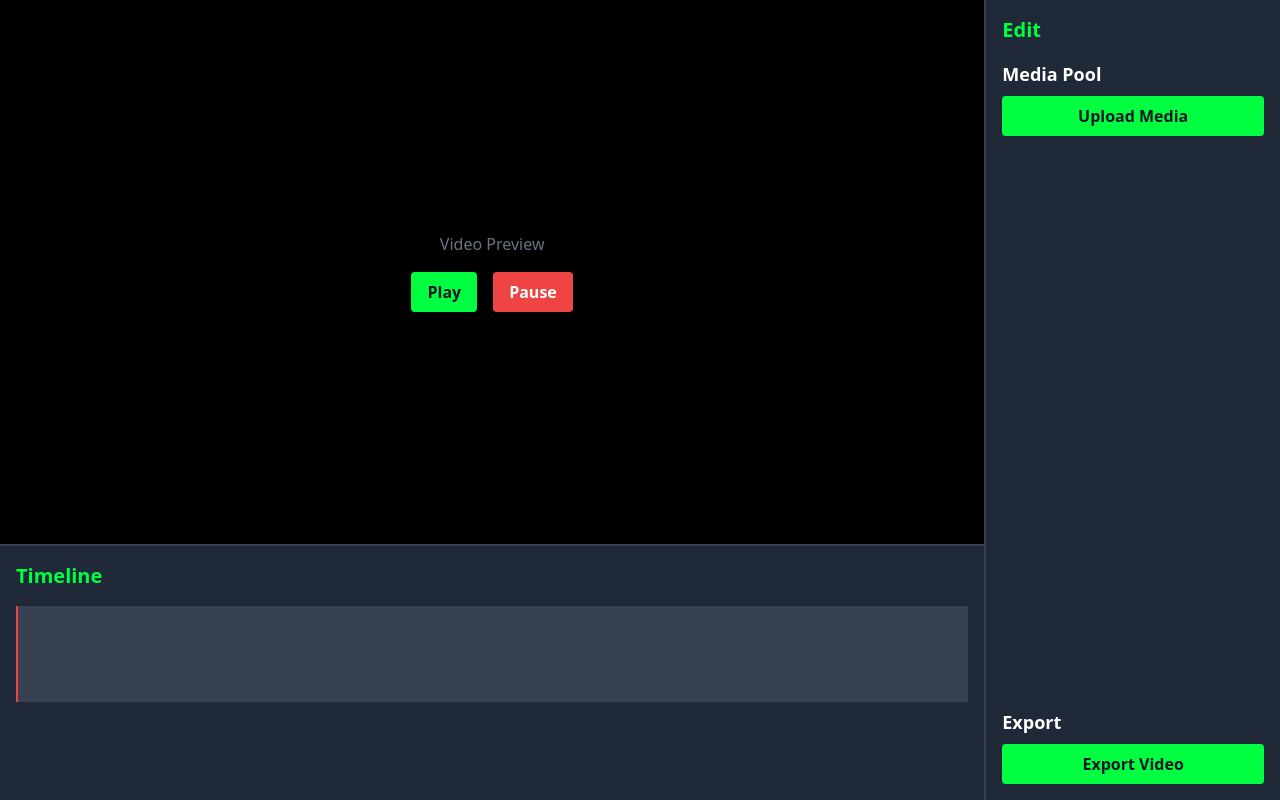
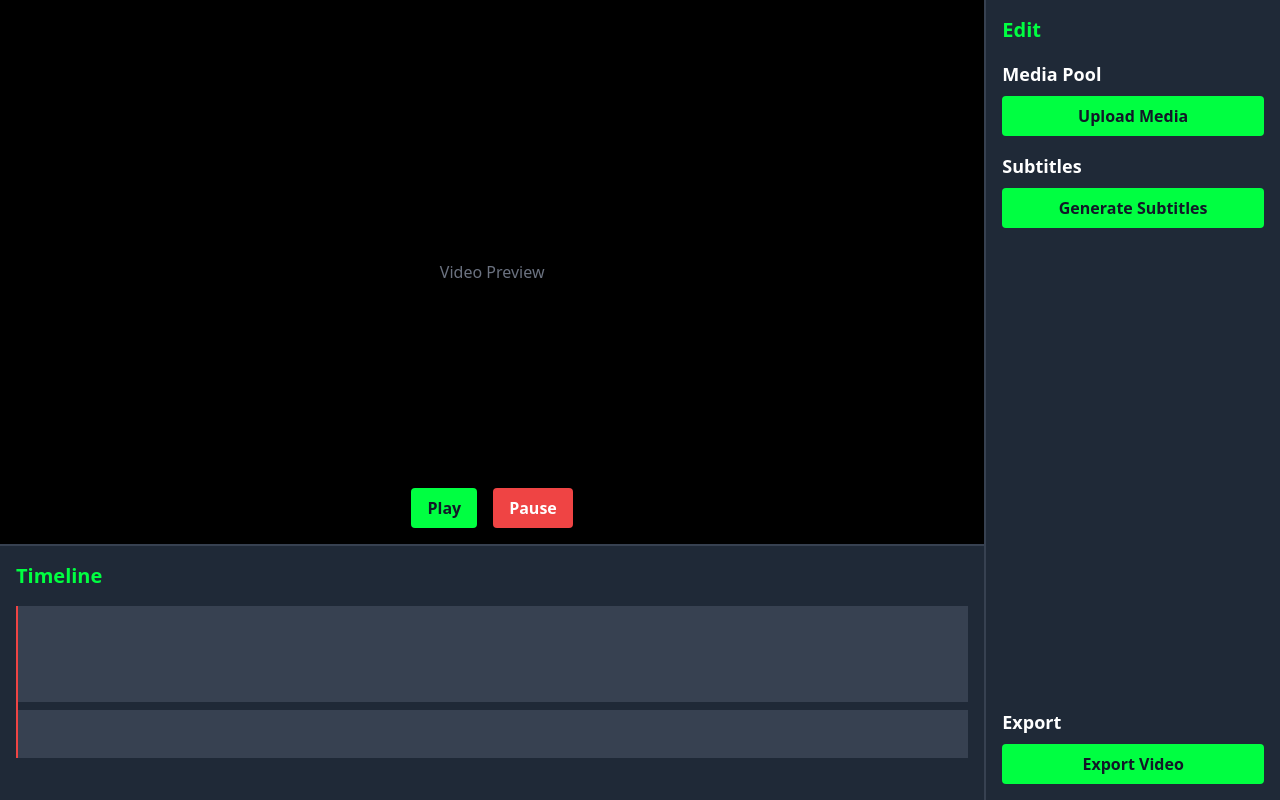
Before and after one commit to kamillimak/apka, a React (Vite) app: page / in a window 1280 px wide. Built offline with nearby package versions, Linux system fonts and the light colour scheme.

Commit message:
feat: Add subtitle generation and display

```diff
--- a/src/App.tsx
+++ b/src/App.tsx
@@ -5,6 +5,7 @@ import { DndProvider } from 'react-dnd';
 import { HTML5Backend } from 'react-dnd-html5-backend';
 import { TimelineProvider } from './context/TimelineContext';
 import { PlaybackProvider } from './context/PlaybackContext';
+import { SubtitlesProvider } from './context/SubtitlesContext';
 
 function App() {
   return (
@@ -12,7 +13,9 @@ function App() {
       <MediaProvider>
         <TimelineProvider>
           <PlaybackProvider>
-            <Editor />
+            <SubtitlesProvider>
+              <Editor />
+            </SubtitlesProvider>
           </PlaybackProvider>
         </TimelineProvider>
       </MediaProvider>
--- a/src/components/preview/Preview.tsx
+++ b/src/components/preview/Preview.tsx
@@ -1,18 +1,22 @@
-import React, { useContext, useEffect, useRef } from 'react';
+import React, { useContext, useEffect, useRef, useState } from 'react';
 import { TimelineContext } from '../../context/TimelineContext';
 import { PlaybackContext } from '../../context/PlaybackContext';
+import { SubtitlesContext, Subtitle } from '../../context/SubtitlesContext';
 
 const Preview: React.FC = () => {
   const timelineContext = useContext(TimelineContext);
   const playbackContext = useContext(PlaybackContext);
+  const subtitlesContext = useContext(SubtitlesContext);
   const videoRef = useRef<HTMLVideoElement>(null);
+  const [currentSubtitle, setCurrentSubtitle] = useState<Subtitle | null>(null);
 
-  if (!timelineContext || !playbackContext) {
-    throw new Error('Preview must be used within a TimelineProvider and PlaybackProvider');
+  if (!timelineContext || !playbackContext || !subtitlesContext) {
+    throw new Error('Preview must be used within a TimelineProvider, PlaybackProvider, and SubtitlesProvider');
   }
 
   const { clips } = timelineContext;
   const { isPlaying, currentTime, play, pause } = playbackContext;
+  const { subtitles } = subtitlesContext;
   const firstVideo = clips.find(clip => clip.type === 'video');
 
   useEffect(() => {
@@ -35,16 +39,25 @@ const Preview: React.FC = () => {
     if (videoRef.current && Math.abs(videoRef.current.currentTime - currentTime) > 0.1) {
       videoRef.current.currentTime = currentTime;
     }
-  }, [currentTime]);
+
+    const activeSubtitle = subtitles.find(sub => currentTime >= sub.startTime && currentTime <= sub.endTime);
+    setCurrentSubtitle(activeSubtitle || null);
+
+  }, [currentTime, subtitles]);
 
   return (
-    <div className="w-full h-full bg-black flex flex-col items-center justify-center">
+    <div className="w-full h-full bg-black flex flex-col items-center justify-center relative">
       {firstVideo ? (
         <video ref={videoRef} className="w-full h-full" />
       ) : (
         <p className="text-gray-500">Video Preview</p>
       )}
-      <div className="flex space-x-4 mt-4">
+      {currentSubtitle && (
+        <div className="absolute bottom-10 bg-black bg-opacity-50 p-2 rounded">
+          <p className="text-white text-2xl font-bold text-center">{currentSubtitle.text}</p>
+        </div>
+      )}
+      <div className="absolute bottom-0 flex space-x-4 p-4">
         <button onClick={play} className="bg-neon-green text-gray-900 font-bold py-2 px-4 rounded">Play</button>
         <button onClick={pause} className="bg-red-500 text-white font-bold py-2 px-4 rounded">Pause</button>
       </div>
--- a/src/components/sidebar/Sidebar.tsx
+++ b/src/components/sidebar/Sidebar.tsx
@@ -1,6 +1,7 @@
 import React from 'react';
 import MediaPool from './MediaPool';
 import Export from '../export/Export';
+import Subtitles from './Subtitles';
 
 const Sidebar: React.FC = () => {
   return (
@@ -8,6 +9,7 @@ const Sidebar: React.FC = () => {
       <div>
         <h2 className="text-xl font-bold text-neon-green mb-4">Edit</h2>
         <MediaPool />
+        <Subtitles />
       </div>
       <Export />
     </div>
--- /dev/null
+++ b/src/components/sidebar/Subtitles.tsx
@@ -0,0 +1,78 @@
+import React, { useContext, useState } from 'react';
+import { TimelineContext } from '../../context/TimelineContext';
+import { SubtitlesContext } from '../../context/SubtitlesContext';
+
+const Subtitles: React.FC = () => {
+  const timelineContext = useContext(TimelineContext);
+  const subtitlesContext = useContext(SubtitlesContext);
+  const [isGenerating, setIsGenerating] = useState(false);
+
+  if (!timelineContext || !subtitlesContext) {
+    throw new Error('Subtitles must be used within a TimelineProvider and SubtitlesProvider');
+  }
+
+  const { clips } = timelineContext;
+  const { addSubtitles } = subtitlesContext;
+
+  const handleGenerateSubtitles = () => {
+    const firstVideo = clips.find(clip => clip.type === 'video');
+    if (firstVideo) {
+      setIsGenerating(true);
+      const recognition = new (window.SpeechRecognition || window.webkitSpeechRecognition)();
+      recognition.lang = 'pl-PL';
+      recognition.continuous = true;
+      recognition.interimResults = true;
+
+      const audioContext = new AudioContext();
+      fetch(firstVideo.url)
+        .then(response => response.arrayBuffer())
+        .then(buffer => audioContext.decodeAudioData(buffer))
+        .then(audioBuffer => {
+          const source = audioContext.createBufferSource();
+          source.buffer = audioBuffer;
+          const destination = audioContext.createMediaStreamDestination();
+          source.connect(destination);
+          const mediaStream = destination.stream;
+          const mediaStreamTrack = mediaStream.getAudioTracks()[0];
+          const mediaStreamSource = audioContext.createMediaStreamSource(new MediaStream([mediaStreamTrack]));
+
+          recognition.onresult = (event) => {
+            const newSubtitles = Array.from(event.results).map((result, index) => ({
+              id: `sub-${index}`,
+              text: result[0].transcript,
+              startTime: result[0].timestamp ? result[0].timestamp / 1000 : 0,
+              endTime: result[0].timestamp ? result[0].timestamp / 1000 + 2 : 2, // Dummy endTime
+            }));
+            addSubtitles(newSubtitles);
+          };
+
+          recognition.onerror = (event) => {
+            console.error('Speech recognition error:', event.error);
+            setIsGenerating(false);
+          };
+
+          recognition.onend = () => {
+            setIsGenerating(false);
+          };
+
+          source.start();
+          recognition.start();
+        });
+    }
+  };
+
+  return (
+    <div>
+      <h3 className="text-lg font-semibold mb-2">Subtitles</h3>
+      <button
+        onClick={handleGenerateSubtitles}
+        disabled={isGenerating}
+        className="w-full bg-neon-green text-gray-900 font-bold py-2 px-4 rounded disabled:bg-gray-500"
+      >
+        {isGenerating ? 'Generating...' : 'Generate Subtitles'}
+      </button>
+    </div>
+  );
+};
+
+export default Subtitles;
--- /dev/null
+++ b/src/components/timeline/SubtitlesTrack.tsx
@@ -0,0 +1,39 @@
+import React, { useContext } from 'react';
+import { SubtitlesContext } from '../../context/SubtitlesContext';
+import { Subtitle as SubtitleType } from '../../context/SubtitlesContext';
+
+const PIXELS_PER_SECOND = 10;
+
+const Subtitle: React.FC<{ subtitle: SubtitleType }> = ({ subtitle }) => {
+  return (
+    <div
+      className="absolute h-8 bg-purple-500 border border-purple-300"
+      style={{
+        left: `${subtitle.startTime * PIXELS_PER_SECOND}px`,
+        width: `${(subtitle.endTime - subtitle.startTime) * PIXELS_PER_SECOND}px`,
+      }}
+    >
+      <p className="text-white text-xs p-1 truncate">{subtitle.text}</p>
+    </div>
+  );
+};
+
+const SubtitlesTrack: React.FC = () => {
+  const subtitlesContext = useContext(SubtitlesContext);
+
+  if (!subtitlesContext) {
+    throw new Error('SubtitlesTrack must be used within a SubtitlesProvider');
+  }
+
+  const { subtitles } = subtitlesContext;
+
+  return (
+    <div className="relative h-12 bg-gray-700 my-2">
+      {subtitles.map(subtitle => (
+        <Subtitle key={subtitle.id} subtitle={subtitle} />
+      ))}
+    </div>
+  );
+};
+
+export default SubtitlesTrack;
--- a/src/components/timeline/Timeline.tsx
+++ b/src/components/timeline/Timeline.tsx
@@ -1,6 +1,7 @@
 import React from 'react';
 import Track from './Track';
 import Playhead from './Playhead';
+import SubtitlesTrack from './SubtitlesTrack';
 
 const Timeline: React.FC = () => {
   return (
@@ -9,6 +10,7 @@ const Timeline: React.FC = () => {
       <div className="relative">
         <Playhead />
         <Track />
+        <SubtitlesTrack />
       </div>
     </div>
   );
--- /dev/null
+++ b/src/context/SubtitlesContext.tsx
@@ -0,0 +1,29 @@
+import React, { createContext, useState, ReactNode } from 'react';
+
+export interface Subtitle {
+  id: string;
+  text: string;
+  startTime: number;
+  endTime: number;
+}
+
+interface SubtitlesContextType {
+  subtitles: Subtitle[];
+  addSubtitles: (subtitles: Subtitle[]) => void;
+}
+
+export const SubtitlesContext = createContext<SubtitlesContextType | undefined>(undefined);
+
+export const SubtitlesProvider: React.FC<{ children: ReactNode }> = ({ children }) => {
+  const [subtitles, setSubtitles] = useState<Subtitle[]>([]);
+
+  const addSubtitles = (newSubtitles: Subtitle[]) => {
+    setSubtitles(newSubtitles);
+  };
+
+  return (
+    <SubtitlesContext.Provider value={{ subtitles, addSubtitles }}>
+      {children}
+    </SubtitlesContext.Provider>
+  );
+};
--- /dev/null
+++ b/src/types/webspeech.d.ts
@@ -0,0 +1,54 @@
+interface SpeechRecognition extends EventTarget {
+  continuous: boolean;
+  interimResults: boolean;
+  lang: string;
+  maxAlternatives: number;
+  onaudiostart: ((this: SpeechRecognition, ev: Event) => any) | null;
+  onaudioend: ((this: SpeechRecognition, ev: Event) => any) | null;
+  onend: ((this: SpeechRecognition, ev: Event) => any) | null;
+  onerror: ((this: SpeechRecognition, ev: SpeechRecognitionError) => any) | null;
+  onnomatch: ((this: SpeechRecognition, ev: SpeechRecognitionEvent) => any) | null;
+  onresult: ((this: SpeechRecognition, ev: SpeechRecognitionEvent) => any) | null;
+  onsoundstart: ((this: SpeechRecognition, ev: Event) => any) | null;
+  onsoundend: ((this: SpeechRecognition, ev: Event) => any) | null;
+  onspeechstart: ((this: SpeechRecognition, ev: Event) => any) | null;
+  onspeechend: ((this: SpeechRecognition, ev: Event) => any) | null;
+  onstart: ((this: SpeechRecognition, ev: Event) => any) | null;
+  abort(): void;
+  start(): void;
+  stop(): void;
+}
+
+interface SpeechRecognitionEvent extends Event {
+  readonly resultIndex: number;
+  readonly results: SpeechRecognitionResultList;
+}
+
+interface SpeechRecognitionResultList {
+  readonly length: number;
+  item(index: number): SpeechRecognitionResult;
+  [index: number]: SpeechRecognitionResult;
+}
+
+interface SpeechRecognitionResult {
+  readonly isFinal: boolean;
+  readonly length: number;
+  item(index: number): SpeechRecognitionAlternative;
+  [index: number]: SpeechRecognitionAlternative;
+}
+
+interface SpeechRecognitionAlternative {
+  readonly transcript: string;
+  readonly confidence: number;
+  readonly timestamp: number;
+}
+
+interface SpeechRecognitionError extends Event {
+  readonly error: string;
+  readonly message: string;
+}
+
+interface Window {
+  SpeechRecognition: typeof SpeechRecognition;
+  webkitSpeechRecognition: typeof SpeechRecognition;
+}
--- a/tsconfig.json
+++ b/tsconfig.json
@@ -20,6 +20,6 @@
     "noUnusedParameters": true,
     "noFallthroughCasesInSwitch": true
   },
-  "include": ["src"],
+  "include": ["src", "src/types/webspeech.d.ts"],
   "references": [{ "path": "./tsconfig.node.json" }]
 }
```
